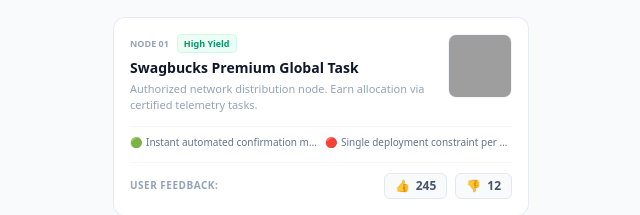
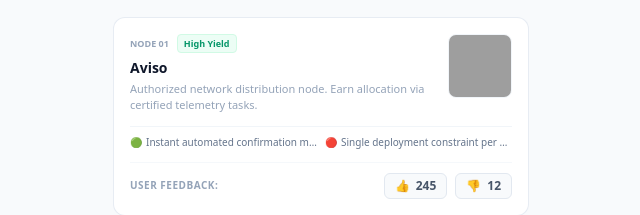
Before and after one commit to nayem95703-droid/vsurt, a plain HTML site: page index.html in a window 1280 px wide. Shown: the part 347-562 px from the top of the page, without its empty margins (319-959 px from the left). Drawn offline with nearby package versions, Linux system fonts and the light colour scheme; no server answers; grey boxes are pictures that could not be loaded.

Commit message:
Updated my real referral link and banner image

```diff
--- a/index.html
+++ b/index.html
@@ -128,16 +128,16 @@
     const initialDeals = [
       {
         id: 1,
-        title: "Swagbucks Premium Global Task",
+        title: "Aviso",
         badge: "High Yield",
-        image: "https://images.unsplash.com/photo-1549465220-1a8b9238cd48?w=150",
+        image: "https://aviso.bz/statica/pictures/A-468.gif",
         summary: "Authorized network distribution node. Earn allocation via certified telemetry tasks.",
         description: "Execute the digital onboarding procedure on the main server. Upon verification of your profile data node, your secure ledger balance will be appended with the promotional funds immediately.",
         pro: "Instant automated confirmation matrix",
         con: "Single deployment constraint per account ID",
         upvotes: 245,
         downvotes: 12,
-        affiliateUrl: "https://your-affiliate-link-1.com"
+        affiliateUrl: "https://aviso.bz/?r=nayeemnym"
       },
       {
         id: 2,
```
